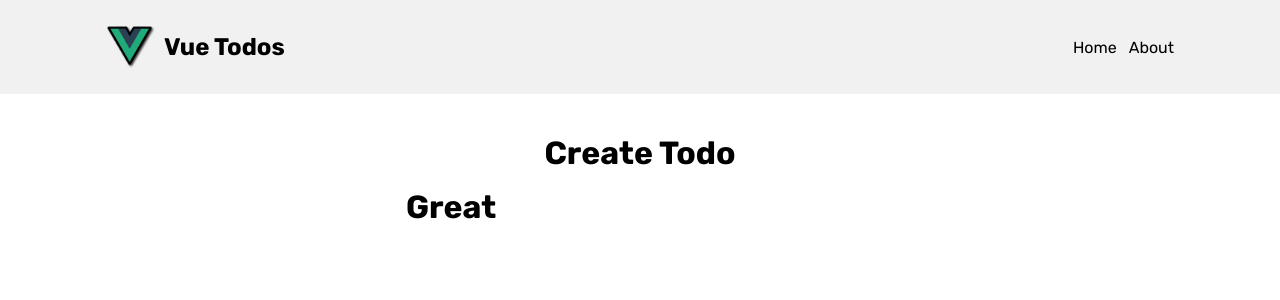
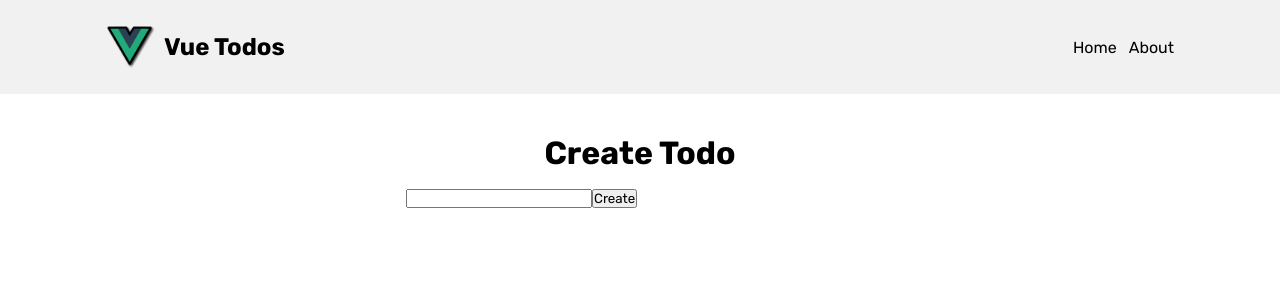
Before and after one commit to authme-flophy/vue-todos, a Vue app: page / in a window 1280 px wide. Shown: the top 300 px of the page. Built offline with nearby package versions, Linux system fonts and the light colour scheme.

Commit message:
created an input field for creating the todos

```diff
--- a/src/components/TodoCreator.vue
+++ b/src/components/TodoCreator.vue
@@ -1,6 +1,7 @@
 <template>
-  <div>
-    <h1>Great</h1>
+  <div class="input-wrap">
+    <input type="text" name="todo">
+    <button>Create</button>
   </div>
 </template>
 
```
